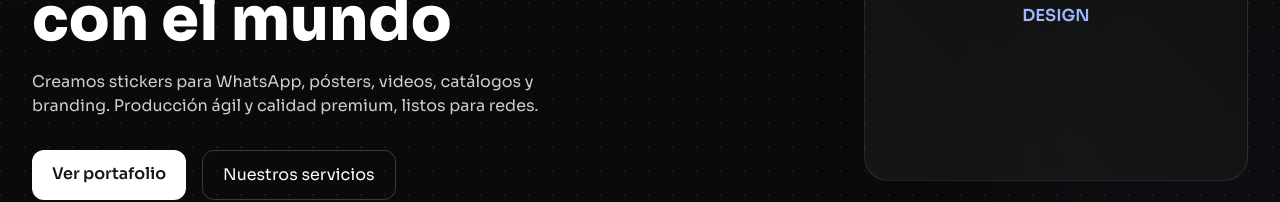
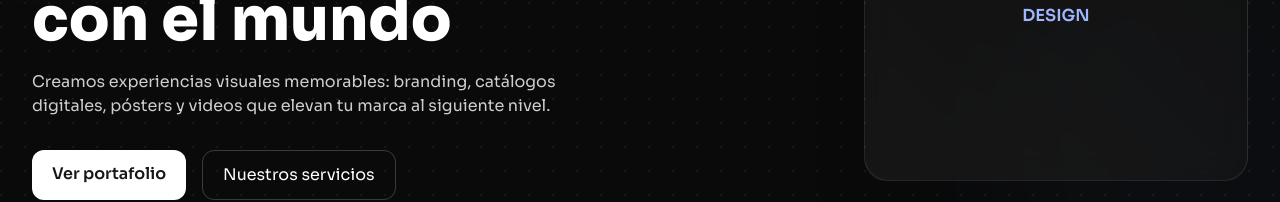
Before and after one commit to jostust/fokuz-landing, a plain HTML site: page index.html in a window 1280 px wide. Shown: the part 399-601 px from the top of the page. Drawn offline with nearby package versions, Linux system fonts and the light colour scheme.

Commit message:
Update index.html

```diff
--- a/index.html
+++ b/index.html
@@ -94,7 +94,8 @@
               <span class="metallic">FOKUZ DESIGN</span><br/>
               <span class="text-white">Diseño que conecta <span class="text-primary">tu marca</span> con el mundo</span>
             </h1>
-            <p class="mt-5 text-white/80 max-w-xl">Creamos stickers para WhatsApp, pósters, videos, catálogos y branding. Producción ágil y calidad premium, listos para redes.</p>
+            <p class="mt-5 text-white/80 max-w-xl">Creamos experiencias visuales memorables: branding, catálogos digitales,
+  pósters y videos que elevan tu marca al siguiente nivel.</p>
             <div class="mt-8 flex flex-wrap gap-4">
               <a href="#galeria" class="px-5 py-3 rounded-xl bg-white text-neutral-900 font-semibold hover:bg-white/90">Ver portafolio</a>
               <a href="#servicios" class="px-5 py-3 rounded-xl border border-white/20 hover:border-primary/60 hover:text-primary">Nuestros servicios</a>
```
